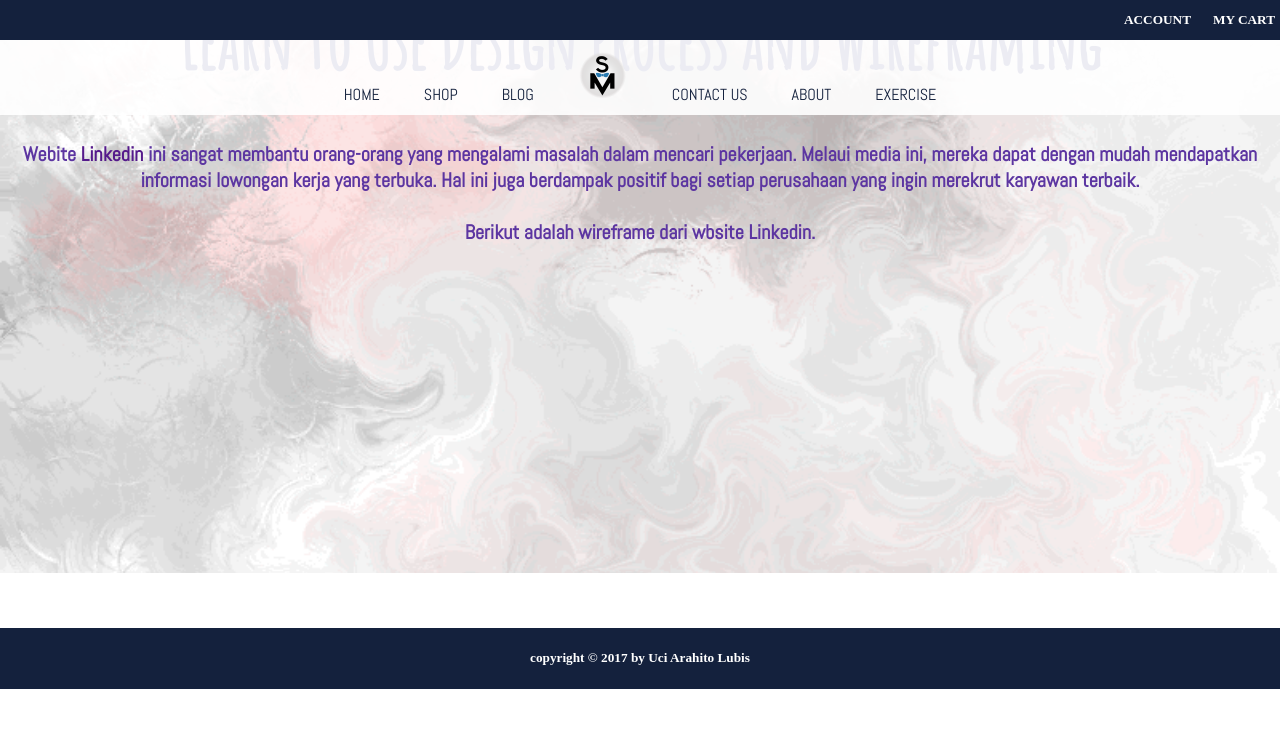
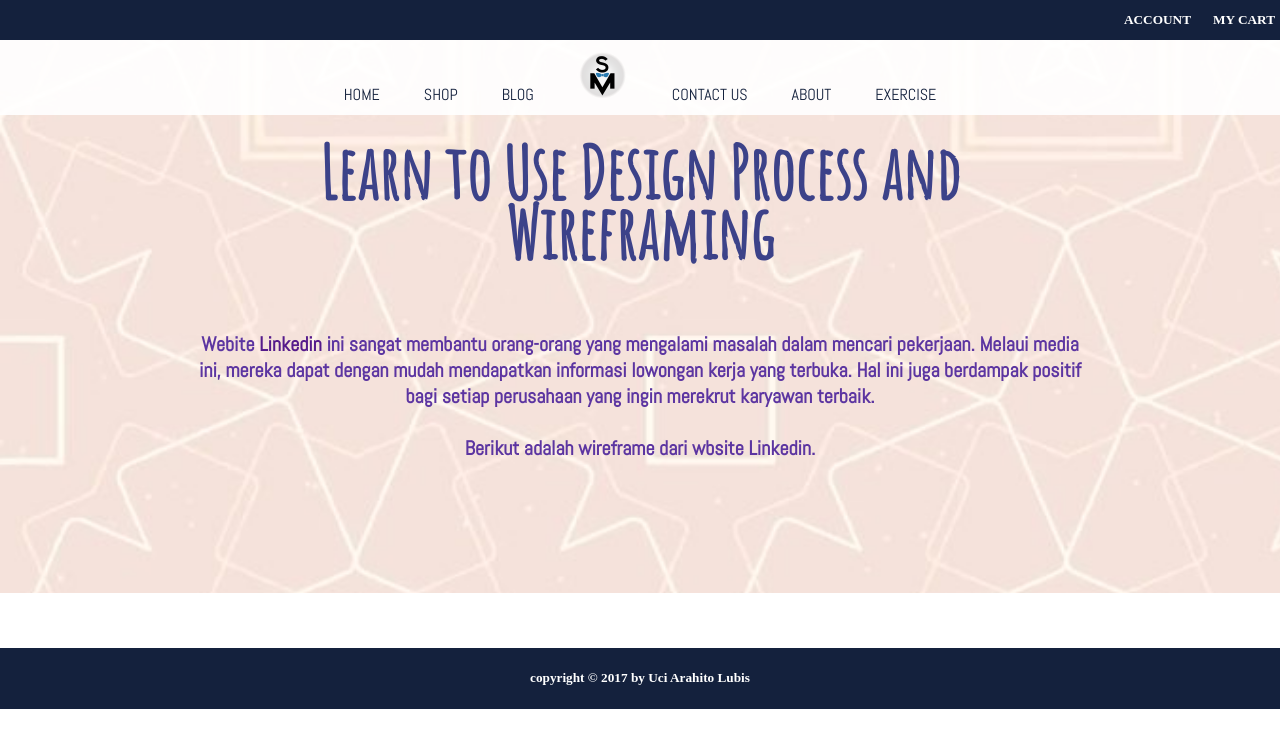
Before and after one commit to uciarahito/arahito.github.io, a plain HTML site: page wireframes.html in a window 1280 px wide. Drawn offline with Linux system fonts and the light colour scheme.

Commit message:
update wireframes.html

```diff
--- a/style.css
+++ b/style.css
@@ -84,7 +84,7 @@ body {
 }
 
 #cover_wireframes {
-  height: 700px;
+  height: 600px;
   position: relative;
   top: -55px;
   width: 100%;
--- a/wireframes.html
+++ b/wireframes.html
@@ -26,8 +26,8 @@
     </ul>
   </div>
 
-  <div id="cover_exercise">
-    <div class="cover_wireframes">
+  <div id="cover_wireframes">
+    <div class="cover-content">
       <h1>Learn to Use Design Process and Wireframing</h1>
       <h6>Webite <a href="">Linkedin</a> ini sangat membantu orang-orang yang mengalami masalah dalam mencari pekerjaan. Melaui media ini, mereka dapat dengan mudah mendapatkan informasi lowongan kerja yang terbuka. Hal ini juga berdampak positif bagi setiap perusahaan yang ingin merekrut karyawan terbaik.<br><br> Berikut adalah wireframe dari wbsite Linkedin.</h6>
     </div>
```
